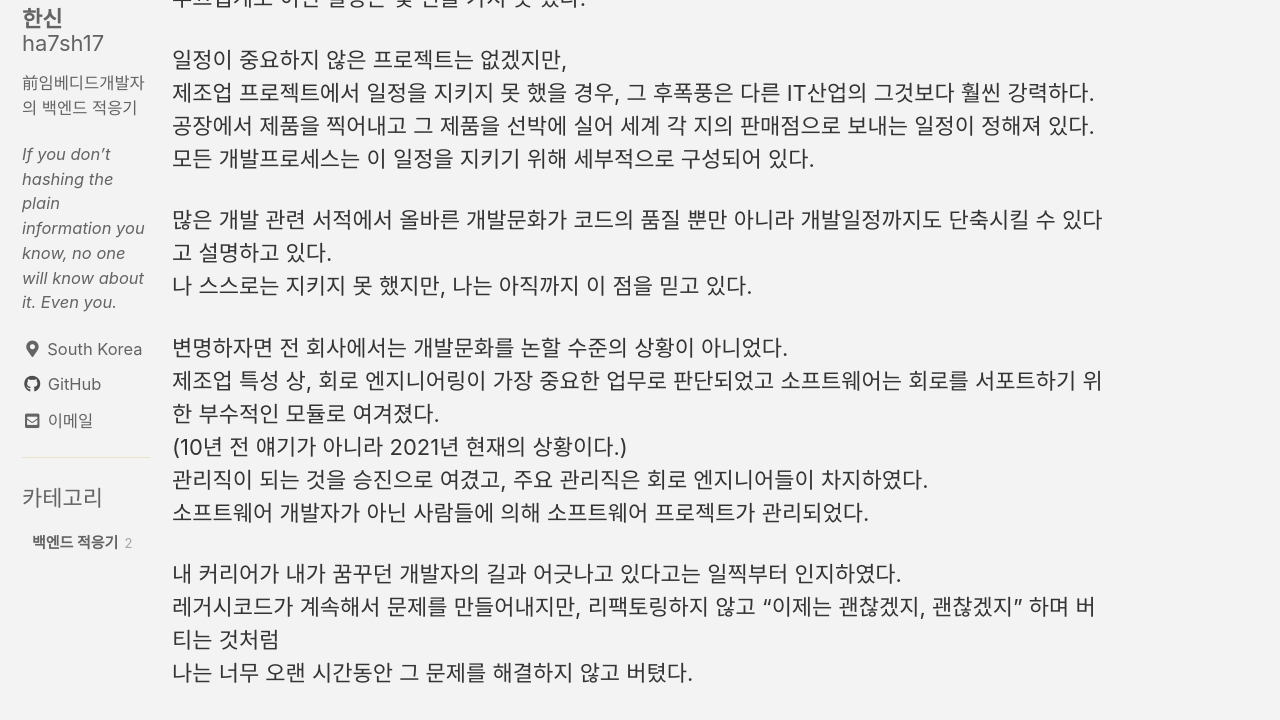
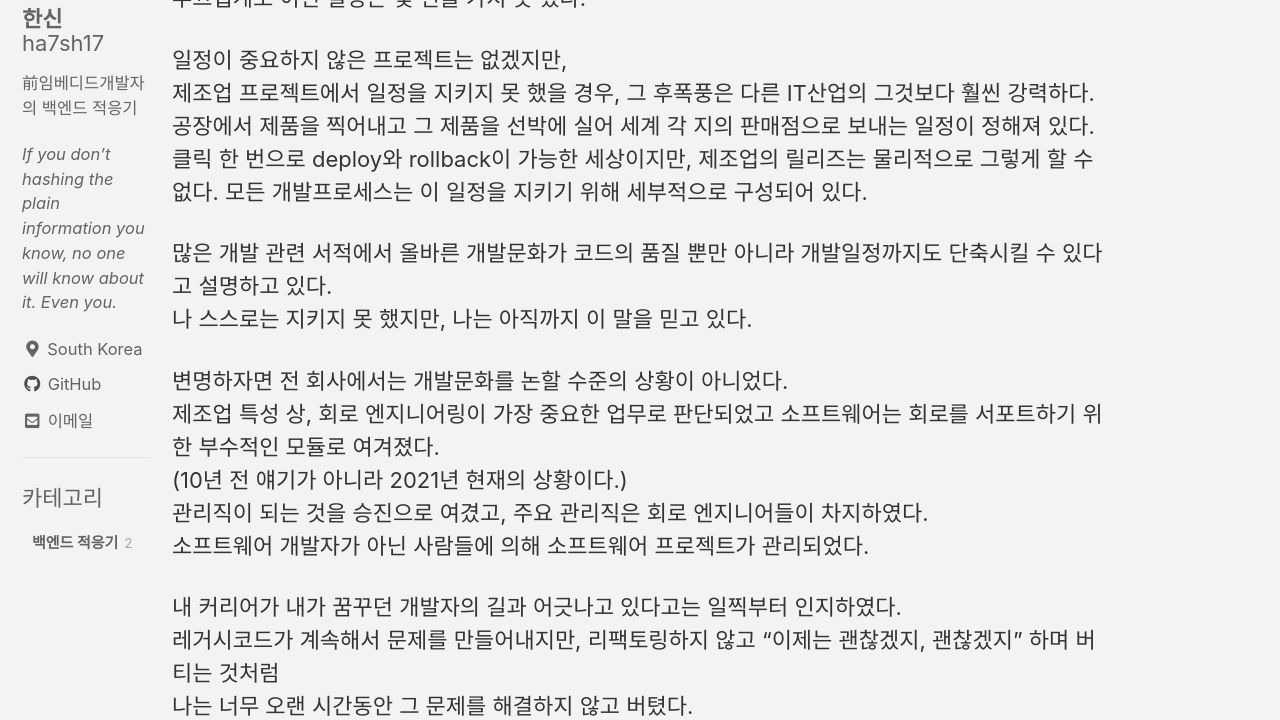
Before and after one commit to ha7sh17/ha7sh17.github.io, a Jekyll site: the page built from _posts/2021-10-31-post-self_reflection.md, in a window 1280 px wide and 900 px high, scrolled down 1090 px, cut to the strip 180-900 px from the top of the window. Built offline with Jekyll 4.4.1, drawn with Linux system fonts in a browser that asks for light colours; cached includes are drawn as plain includes; comment, search, counter and statistics services are not loaded.

Commit message:
Update 2021-10-31-post-self_reflection.md

```diff
--- a/_posts/2021-10-31-post-self_reflection.md
+++ b/_posts/2021-10-31-post-self_reflection.md
@@ -35,10 +35,11 @@ KLDP와 gpgstudy에서 다른 개발자들과 소통하며 언젠간 저들처
 일정이 중요하지 않은 프로젝트는 없겠지만,
 제조업 프로젝트에서 일정을 지키지 못 했을 경우, 그 후폭풍은 다른 IT산업의 그것보다 훨씬 강력하다.
 공장에서 제품을 찍어내고 그 제품을 선박에 실어 세계 각 지의 판매점으로 보내는 일정이 정해져 있다.
+클릭 한 번으로 deploy와 rollback이 가능한 세상이지만, 제조업의 릴리즈는 물리적으로 그렇게 할 수 없다.
 모든 개발프로세스는 이 일정을 지키기 위해 세부적으로 구성되어 있다.
 
 많은 개발 관련 서적에서 올바른 개발문화가 코드의 품질 뿐만 아니라 개발일정까지도 단축시킬 수 있다고 설명하고 있다.
-나 스스로는 지키지 못 했지만, 나는 아직까지 이 점을 믿고 있다.
+나 스스로는 지키지 못 했지만, 나는 아직까지 이 말을 믿고 있다.
 
 변명하자면 전 회사에서는 개발문화를 논할 수준의 상황이 아니었다.
 제조업 특성 상, 회로 엔지니어링이 가장 중요한 업무로 판단되었고 소프트웨어는 회로를 서포트하기 위한 부수적인 모듈로 여겨졌다.
```
